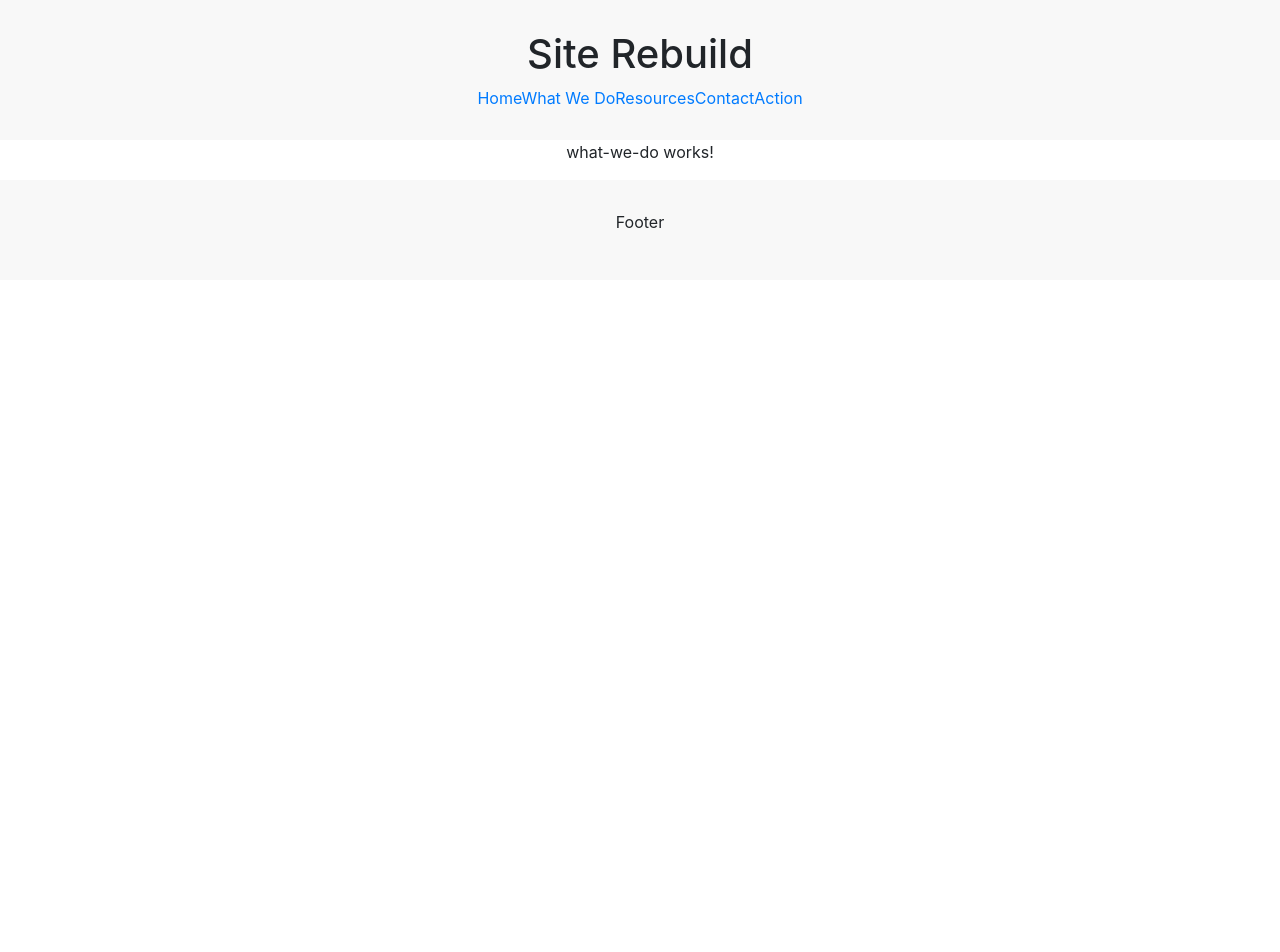
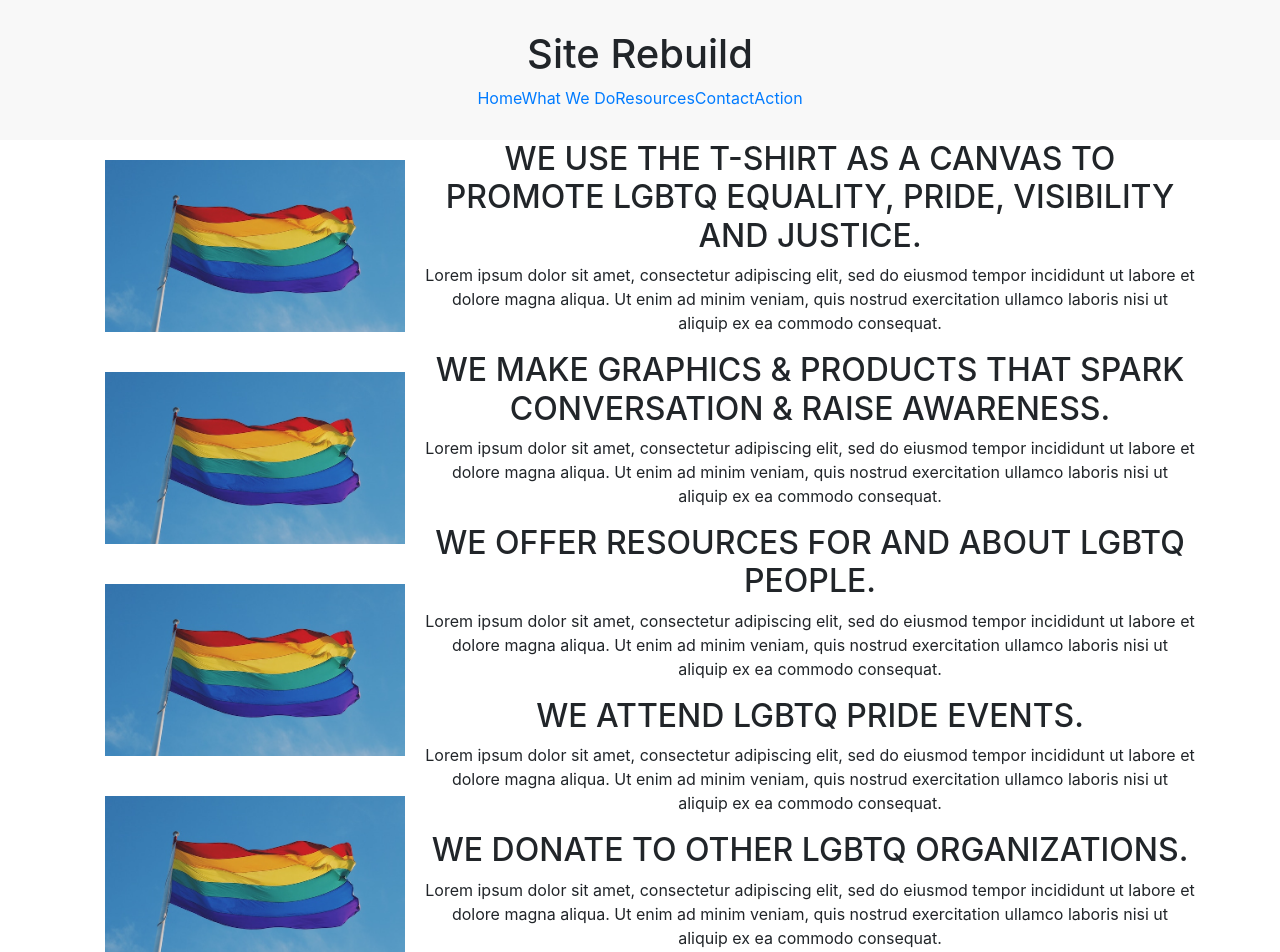
Before and after one commit to klowe27/ecommerce-rebuild, an Angular app: page /what-we-do in a window 1280 px wide. Shown: the top 952 px of the page. Before the commit the page ends 800 px from the top, so only its background shows below. Built offline with nearby package versions, Linux system fonts and the light colour scheme.

Commit message:
Add content to what we do page

```diff
--- a/src/app/what-we-do/what-we-do.component.css
+++ b/src/app/what-we-do/what-we-do.component.css
@@ -0,0 +1,9 @@
+.whatWeDo {
+  display: grid;
+  grid-template-columns: 1fr 6fr;
+}
+
+.whatWeDo img {
+  width: 300px;
+  margin: 20px;
+}
--- a/src/app/what-we-do/what-we-do.component.html
+++ b/src/app/what-we-do/what-we-do.component.html
@@ -1,3 +1,29 @@
-<p>
-  what-we-do works!
-</p>
+<div class="whatWeDo">
+  <div class="images">
+    <img src="assets/images/flag.jpg" alt="Pride flag">
+    <img src="assets/images/flag.jpg" alt="Pride flag">
+    <img src="assets/images/flag.jpg" alt="Pride flag">
+    <img src="assets/images/flag.jpg" alt="Pride flag">
+  </div>
+  <div class="text">
+    <h2>WE USE THE T-SHIRT AS A CANVAS TO PROMOTE LGBTQ EQUALITY, PRIDE, VISIBILITY AND JUSTICE.</h2>
+    <p>Lorem ipsum dolor sit amet, consectetur adipiscing elit, sed do eiusmod tempor incididunt ut labore et dolore magna aliqua. Ut enim ad minim veniam, quis nostrud exercitation ullamco laboris nisi ut aliquip ex ea commodo consequat.</p>
+
+    <h2>WE MAKE GRAPHICS & PRODUCTS THAT SPARK CONVERSATION & RAISE AWARENESS.</h2>
+    <p>Lorem ipsum dolor sit amet, consectetur adipiscing elit, sed do eiusmod tempor incididunt ut labore et dolore magna aliqua. Ut enim ad minim veniam, quis nostrud exercitation ullamco laboris nisi ut aliquip ex ea commodo consequat.</p>
+
+    <h2>WE OFFER RESOURCES FOR AND ABOUT LGBTQ PEOPLE.</h2>
+    <p>Lorem ipsum dolor sit amet, consectetur adipiscing elit, sed do eiusmod tempor incididunt ut labore et dolore magna aliqua. Ut enim ad minim veniam, quis nostrud exercitation ullamco laboris nisi ut aliquip ex ea commodo consequat.</p>
+
+    <h2>WE ATTEND LGBTQ PRIDE EVENTS.</h2>
+    <p>Lorem ipsum dolor sit amet, consectetur adipiscing elit, sed do eiusmod tempor incididunt ut labore et dolore magna aliqua. Ut enim ad minim veniam, quis nostrud exercitation ullamco laboris nisi ut aliquip ex ea commodo consequat.</p>
+
+    <h2>WE DONATE TO OTHER LGBTQ ORGANIZATIONS.</h2>
+    <p>Lorem ipsum dolor sit amet, consectetur adipiscing elit, sed do eiusmod tempor incididunt ut labore et dolore magna aliqua. Ut enim ad minim veniam, quis nostrud exercitation ullamco laboris nisi ut aliquip ex ea commodo consequat.</p>
+
+    <h2>WE DO COLLABORATIONS.</h2>
+    <p>Lorem ipsum dolor sit amet, consectetur adipiscing elit, sed do eiusmod tempor incididunt ut labore et dolore magna aliqua. Ut enim ad minim veniam, quis nostrud exercitation ullamco laboris nisi ut aliquip ex ea commodo consequat.</p>
+
+    <h2>REVEL & RIOT IS AN LGBTQ-RUN NON-PROFIT ORGANIZATION. OUR FUNDING COMES ENTIRELY FROM THE SALES OF OUR T-SHIRTS, AND DONATIONS. THANK YOU VERY MUCH FOR YOUR SUPPORT.</h2>
+  </div>
+</div>
```
